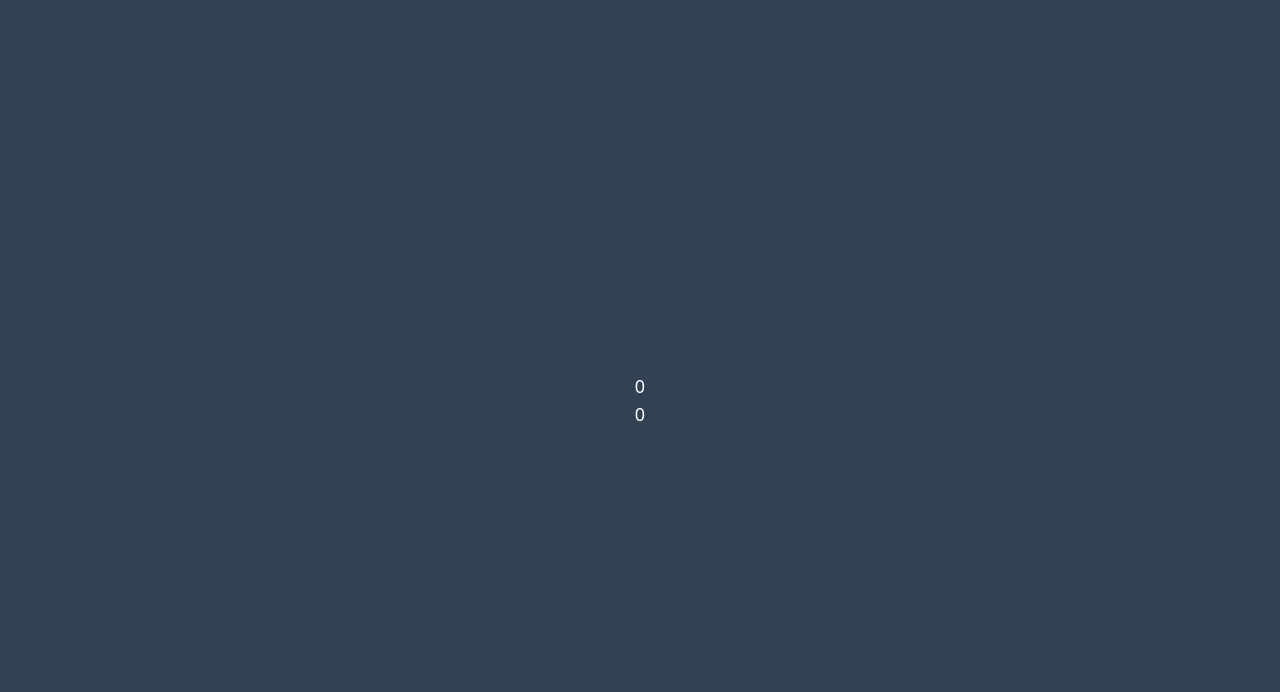
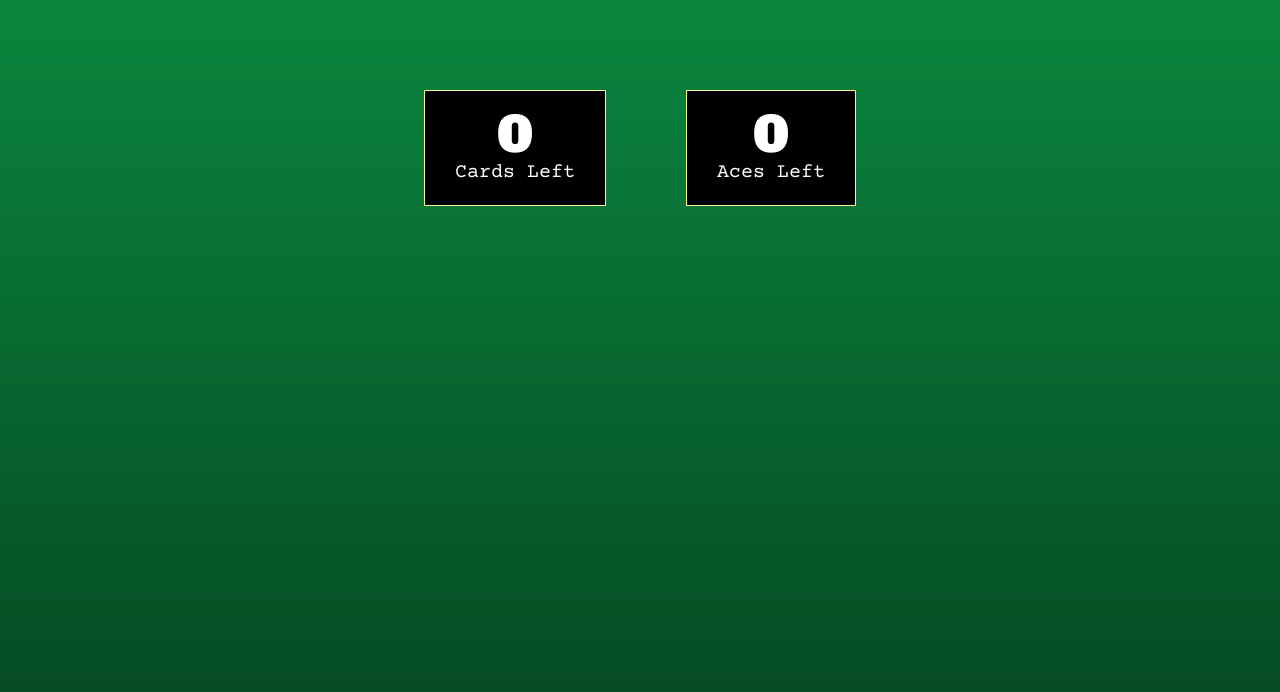
Before and after one commit to waitingwittykitty/deck-dragon, a React (Create React App) app in the folder frontend/: page / in a window 1280 px wide. Shown: the top 692 px of the page. Built offline with nearby package versions, Linux system fonts and the light colour scheme.

Commit message:
feat<frontend>: add counter boxes to deck

```diff
--- a/frontend/src/components/deck/ace-counter/ace-counter.component.tsx
+++ /dev/null
@@ -1,5 +0,0 @@
-function AceCounter({ count }: AceCounterProps) {
-  return <div className="ace-counter">{count}</div>;
-}
-
-export default AceCounter;
--- a/frontend/src/components/deck/ace-counter/ace-counter.d.ts
+++ /dev/null
@@ -1,3 +0,0 @@
-interface AceCounterProps {
-  count: number;
-}
--- /dev/null
+++ b/frontend/src/components/deck/box/box.component.tsx
@@ -0,0 +1,12 @@
+import styles from './box.module.css';
+
+function Box({ title, description }: BoxProps) {
+  return (
+    <section className={styles.section}>
+      <h1 className={styles.title}>{title}</h1>
+      <p className={styles.description}>{description}</p>
+    </section>
+  );
+}
+
+export default Box;
--- /dev/null
+++ b/frontend/src/components/deck/box/box.d.ts
@@ -0,0 +1,4 @@
+interface BoxProps {
+  title: string;
+  description: string;
+}
--- /dev/null
+++ b/frontend/src/components/deck/box/box.module.css
@@ -0,0 +1,11 @@
+.section {
+  @apply bg-black text-white px-[30px] pt-5 pb-[18px] border-yellow border;
+}
+
+.title {
+  @apply text-5xl font-alfa;
+}
+
+.description {
+  @apply text-xl font-courier;
+}
--- a/frontend/src/components/deck/card-counter/card-counter.component.tsx
+++ /dev/null
@@ -1,5 +0,0 @@
-function CardCounter({ count }: CardCounterProps) {
-  return <div className="card-counter">{count}</div>;
-}
-
-export default CardCounter;
--- a/frontend/src/components/deck/card-counter/card-counter.d.ts
+++ /dev/null
@@ -1,3 +0,0 @@
-interface CardCounterProps {
-  count: number;
-}
--- a/frontend/src/components/deck/deck.component.tsx
+++ b/frontend/src/components/deck/deck.component.tsx
@@ -1,14 +1,12 @@
-import AceCounter from './ace-counter/ace-counter.component';
-import CardCounter from './card-counter/card-counter.component';
+import Box from './box/box.component';
 import styles from './deck.module.css';
 
 function Deck() {
   return (
-    <section>
+    <section className={styles.section}>
       <header className={styles.header}>
-        <CardCounter count={0} />
-
-        <AceCounter count={0} />
+        <Box title="0" description="Cards Left" />
+        <Box title="0" description="Aces Left" />
       </header>
     </section>
   );
--- a/frontend/src/components/deck/deck.module.css
+++ b/frontend/src/components/deck/deck.module.css
@@ -1,3 +1,12 @@
+.section {
+  background: linear-gradient(180deg, rgba(0, 0, 0, 0) 0%, rgba(0, 0, 0, 0.5) 100%), #0a863e;
+  @apply h-screen;
+}
+
 .header {
-  @apply flex flex-col text-white bg-slate-700 h-screen align-middle justify-center text-lg;
+  @apply flex align-middle justify-center md:space-x-20 space-x-5 md:pt-[90px] pt-[50px];
 }
+
+.footer {
+  @apply md:p-[60px] p-[50px];
+}
```
